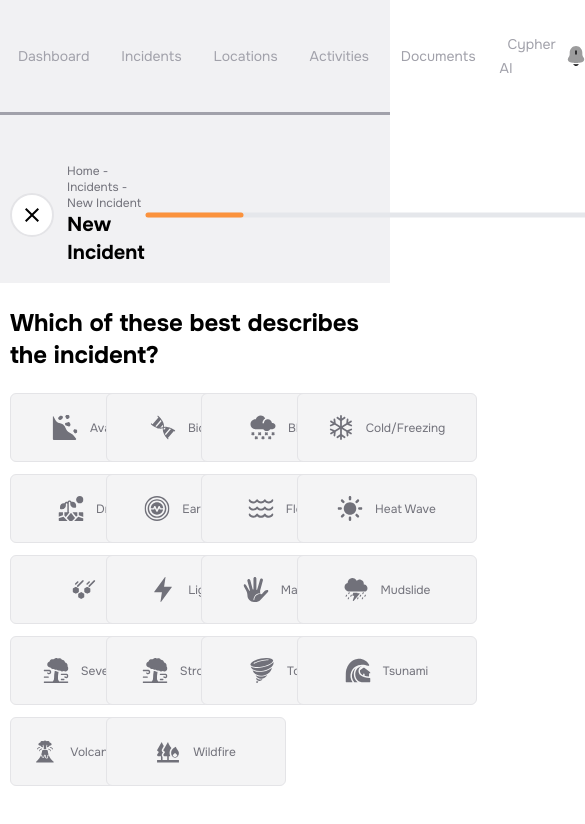
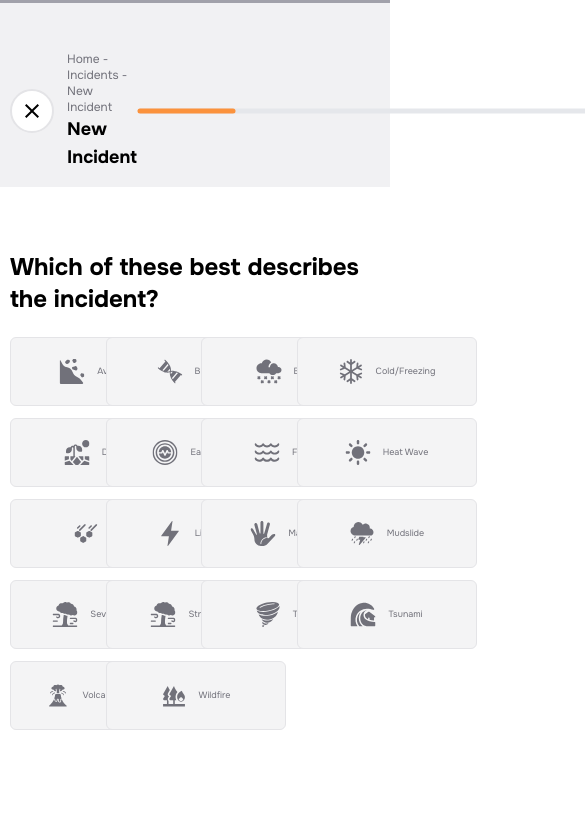
Before and after one commit to socratesssss/Disaster-Website, a React (Vite) app: page /Incident/NewIncident/GetStarted in a window 390 px wide. Shown: the top 824 px of the page, 585 px wide, since content can reach past the window. Built offline with nearby package versions, Linux system fonts and the light colour scheme.

Commit message:
Bottom nav responsive

```diff
--- a/package.json
+++ b/package.json
@@ -16,6 +16,7 @@
     "@mui/material": "^6.4.6",
     "@tailwindcss/vite": "^4.0.9",
     "clsx": "^2.1.1",
+    "lucide-react": "^0.477.0",
     "react": "^19.0.0",
     "react-dom": "^19.0.0",
     "react-router-dom": "^7.2.0",
--- a/src/Component/Common/NavBottom.jsx
+++ b/src/Component/Common/NavBottom.jsx
@@ -11,15 +11,15 @@ function NavBottom({ children }) {
 
     return (
         <div className='pt-8 pb-4 bg-[#F1F1F3]'>
-            <Container className="flex justify-between items-center">
+            <Container className="flex justify- gap-2 items-center">
                 <div>
                     {/* ✅ Show welcome message when on home page */}
                     {location.pathname === "/" ? (
-                       <Peragrap>Welcome back</Peragrap>
+                       <Peragrap >Welcome back</Peragrap>
                     ) : (
                         <nav className="flex items-center space-x-1 text-xs font-normal cursor-pointer text-[#71717A]">
                             {pathSegments.map((segment, index) => {
-                                const path = `/${pathSegments.slice(0, index + 1).join("/")}`;
+                                const path = `/${pathSegments.slice(0, index + 1).join(">")}`;
                                 const isLast = index === pathSegments.length - 1;
 
                                 return (
@@ -47,9 +47,9 @@ function NavBottom({ children }) {
 
                 </div>
 
-                <div className='flex gap-[14px]'>
-                    <Button className='flex gap-1 max-h-[42px]'>
-                        <img src="./Frame.svg" className='w-[18px]' alt="Search Icon" /> Search Incident
+                <div className='flex gap-1 md:gap-[14px]'>
+                    <Button className='flex md:gap-1 max-h-[42px]'>
+                        <img src="./Frame.svg" className='md:w-[18px]' alt="Search Icon" /> Search Incident
                     </Button>
                     < Button>Sort By: Date modified</Button>
 
--- a/src/Component/Common/Navbar.jsx
+++ b/src/Component/Common/Navbar.jsx
@@ -18,7 +18,7 @@ function Navbar() {
             <div className="border-accent  border-b-3">
                 <Container className="">
                     {/* Top Section */}
-                    <div className="flex justify-between  items-center w-full">
+                    <div className="md:flex hidden justify-between  items-center w-full">
                         {/* Logo */}
                         <div>
                             <img src="/logo.svg" className="w-[131px] h-auto" alt="Logo" />
--- a/src/Component/DAtaBase.js
+++ b/src/Component/DAtaBase.js
@@ -1,3 +1,4 @@
+
 export const navItem = [
     { name: 'Dashboard', path: '/' },
     { name: 'Incidents', path: '/Incidents' },
@@ -64,6 +65,7 @@ export  const dashboardCard = [
 
 
 ]
+
 export const NewCardData = [
     {
         img:'/Frame(2).svg',
--- a/src/Component/Dashboard.jsx
+++ b/src/Component/Dashboard.jsx
@@ -1,33 +1,29 @@
-import React from 'react'
-import Container from './Share/Conatiner'
-import { dashboardCard } from './DAtaBase'
-
-import Card from './Share/Card'
-import NavBottom from './Common/NavBottom'
-import Button from './Share/Button'
+import React from 'react';
+import Container from './Share/Conatiner';
+import { dashboardCard } from './DAtaBase';
+import Card from './Share/Card';
+import NavBottom from './Common/NavBottom';
+import Button from './Share/Button';
 
 function Dashboard() {
   return (
-   <section className='relative'>
-    <NavBottom children='Sort By: Date modified'>
-        <Button className='bg-[#F26922]  hover:bg-orange-600 text-white'>
-        Cypher AI
+    <section className='relative'>
+      <NavBottom children='Sort By: Date modified'>
+        <Button className='bg-[#F26922] hover:bg-orange-600 text-white'>
+          Cypher AI
         </Button>
-    </NavBottom>
-    <Container className='my-10 grid grid-cols-4 gap-6'>
-       {
-        dashboardCard.map((item,i)=>(
-            <Card key={i} img={item.img} des={item.des} price={item.price} title={item.title}/>
-        ))
-       }
-
-
-
-
-    </Container>
- {/* <button>  <img src="/C.svg" className='bg-orange-500 w-18 p-3 absolute top-[80%] right-20 rounded-full h-18' alt="" /></button> */}
-   </section>
-  )
+      </NavBottom>
+      <Container className='my-10 grid grid-cols-1 sm:grid-cols-2 md:grid-cols-3 lg:grid-cols-4 gap-6'>
+        {dashboardCard.map((item, i) => (
+          <Card key={i} img={item.img} des={item.des} price={item.price} title={item.title} />
+        ))}
+      </Container>
+      {/* Floating Action Button */}
+      <button className='fixed bottom-10 right-10 bg-orange-500 w-16 h-16 p-3 rounded-full flex items-center justify-center shadow-lg hover:bg-orange-600'>
+        <img src='/C.svg' alt='Action' className='w-10 h-10' />
+      </button>
+    </section>
+  );
 }
 
-export default Dashboard
+export default Dashboard;
--- a/src/Component/Incident/IncidentPage2.jsx
+++ b/src/Component/Incident/IncidentPage2.jsx
@@ -1,9 +1,12 @@
-import React from 'react';
+import React, { useState } from 'react';
 import SecondNav from '../Common/SecondNav';
 import { useNavigate } from 'react-router-dom';
 import Title from '../Share/Title';
 import Container from '../Share/Conatiner';
 import Button from '../Share/Button';
+
+
+
 import Framesvg from '../../../public/Framesvg';
 import Framesvg2 from '../../../public/Framesvg2';
 import Framesvg3 from '../../../public/Framesvg3';
@@ -24,7 +27,6 @@ import Framesvg17 from '../../../public/Framesvg17';
 import Framesvg18 from '../../../public/Framesvg18';
 
 function IncidentPage2() {
-  const navigate = useNavigate();
   const describesTheIncident = [
     { svg: Framesvg, title: 'Avalanche' },
     { svg: Framesvg2, title: 'Biological' },
@@ -46,24 +48,42 @@ function IncidentPage2() {
     { svg: Framesvg18, title: 'Wildfire' },
   ];
 
+  const navigate = useNavigate();
+  const [selected, setSelected] = useState([]);
+
+
+
+  const toggleSelection = (title) => {
+    setSelected((prevSelected) =>
+      prevSelected.includes(title)
+        ? prevSelected.filter((item) => item !== title)
+        : [...prevSelected, title]
+    );
+  };
+
   return (
     <section>
-      <SecondNav onClick1={() => navigate("/Incident/NewIncident")} onClick2={() => navigate("")}>
-        Next step
-      </SecondNav>
-      <Container className="flex flex-col justify-center items-center py-6">
+      <SecondNav onClick1={() => navigate("/Incident/NewIncident")} onClick2={() => navigate("")}>Next step</SecondNav>
+      <Container className="flex flex-col justify-center items-center py-16">
         <div className="space-y-[22px]">
           <Title className="text-2xl text-start">Which of these best describes the incident?</Title>
           <div className="grid grid-cols-4 gap-3">
-            {describesTheIncident.map((item, index) => (
-              <Button
-                key={index}
-                className="bg-[#F4F4F5] gap-3 w-[180px] h-[69px] hover:bg-[#F26922] text-secondary hover:text-white flex items-center justify-center group"
-              >
-                <item.svg className=" group-hover:text-white" />
-                {item.title}
-              </Button>
-            ))}
+            {describesTheIncident.map((item, index) => {
+              const isSelected = selected.includes(item.title);
+              return (
+                <Button
+                  key={index}
+                  className={`w-[180px] h-[69px] flex items-center justify-center gap-3
+                    bg-${isSelected ? '[#F26922] hover:bg-[#F26922]' : '[#F4F4F5]'}
+                    text-${isSelected ? 'white' : 'secondary'}
+                    `}
+                  onClick={() => toggleSelection(item.title)}
+                >
+                  <item.svg className="group-hover:text-white" />
+                  {item.title}
+                </Button>
+              );
+            })}
           </div>
         </div>
       </Container>
--- a/src/Component/Share/Button.jsx
+++ b/src/Component/Share/Button.jsx
@@ -5,7 +5,7 @@ function Button({className,children,onClick}) {
   return (
     <div>
         <button
-        className={cn(" bg-primary cursor-pointer hover:bg-accent justify-center items-center flex hover:text-white  text-secondary text-xs py-3 px-[10px]  border-[1px] rounded-[6px] font-normal border-[#E4E4E7] ", className)}
+        className={cn(" bg-primary cursor-pointer hover:bg-accent justify-center items-center flex hover:text-white  text-secondary text-[9px]  md:text-xs py-1 sm:py-1.5 sm:px-2.5 md:py-2 md:px-3 px-1 lg:py-3 lg:px-[10px]  border-[1px] rounded-[6px] font-normal border-[#E4E4E7] ", className)}
         onClick={onClick}
         >
         {children}
--- a/src/Component/Share/Title.jsx
+++ b/src/Component/Share/Title.jsx
@@ -3,7 +3,7 @@ import cn from '../utiliti/clsx'
 
 function Title({className,children}) {
   return (
-   <h1 className={cn("text-[26px] text-black font-bold text-xl",className)}>{children}</h1>
+   <h1 className={cn(" text-lg md:text-[26px] text-black font-bold ",className)}>{children}</h1>
   )
 }
 
```
Also changed, not shown: 1 other file (tests, documents, lock files or other folders).
